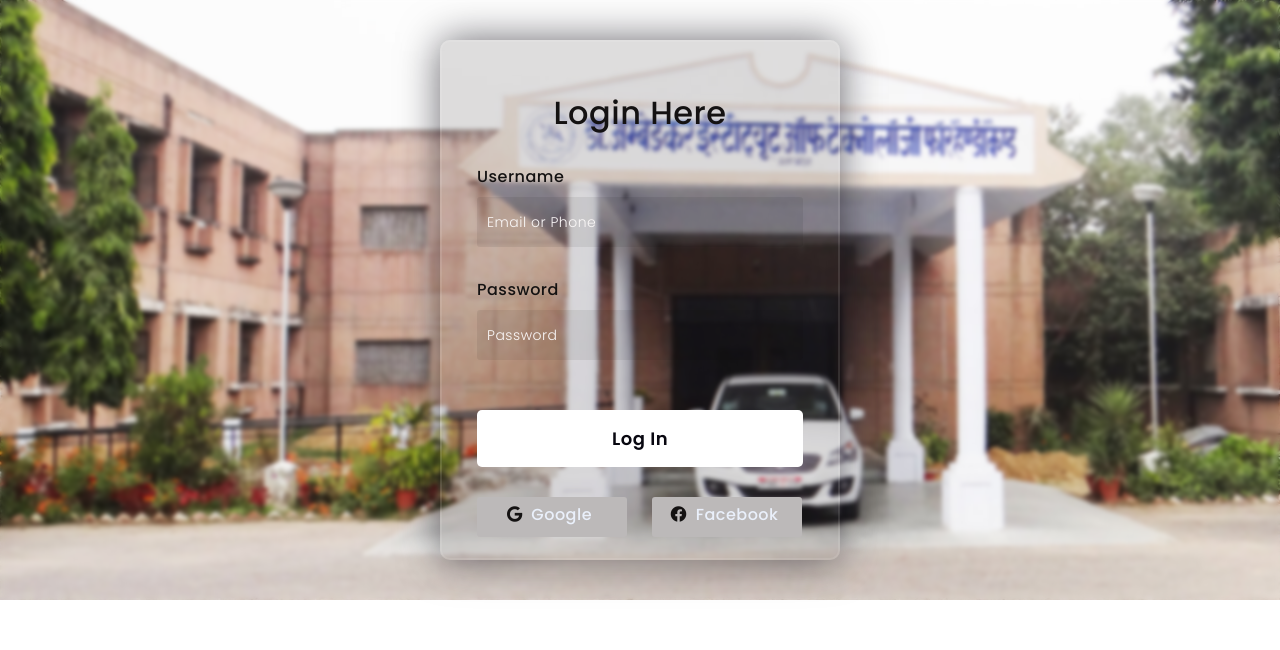
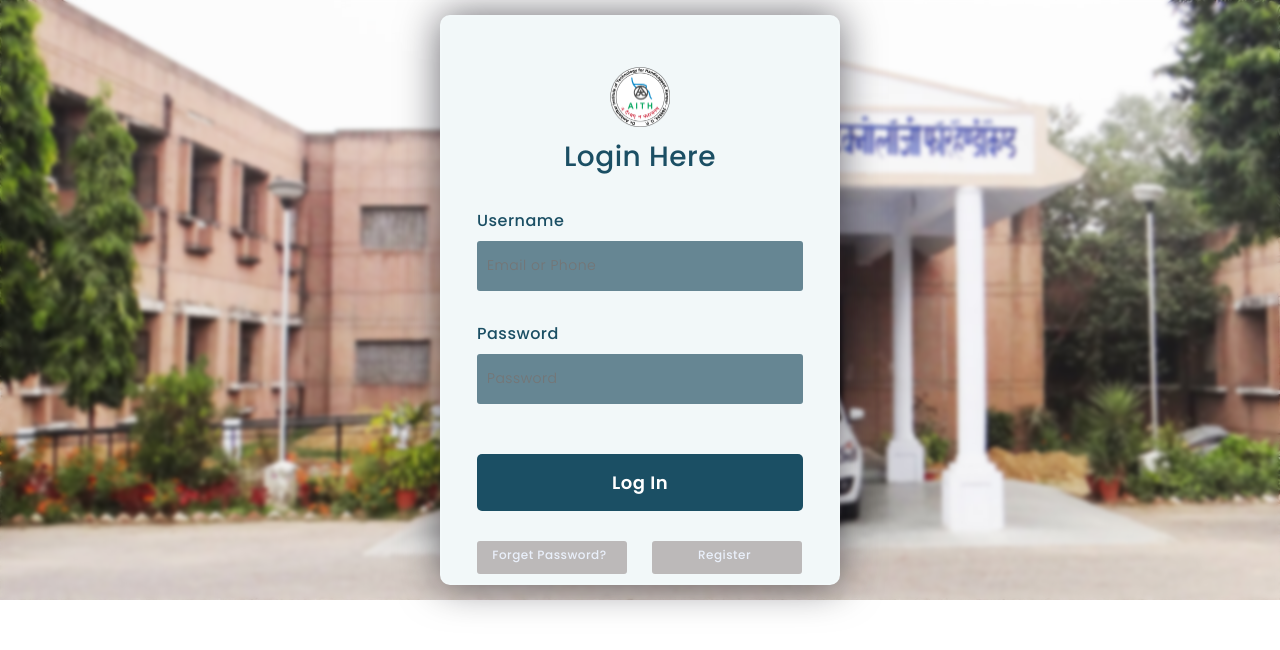
Before and after one commit to KhushbuY123/miniproject.github.io, a plain HTML site: page login.html in a window 1280 px wide. Drawn offline with Linux system fonts and the light colour scheme.

Commit message:
Added logi

```diff
--- a/login.html
+++ b/login.html
@@ -6,6 +6,7 @@
     <link rel="preconnect" href="https://fonts.gstatic.com">
     <link rel="stylesheet" href="https://cdnjs.cloudflare.com/ajax/libs/font-awesome/5.15.4/css/all.min.css">
     <link href="https://fonts.googleapis.com/css2?family=Poppins:wght@300;500;600&display=swap" rel="stylesheet">
+    <link rel="stylesheet" href="https://cdnjs.cloudflare.com/ajax/libs/font-awesome/6.4.2/css/all.min.css" integrity="sha512-z3gLpd7yknf1YoNbCzqRKc4qyor8gaKU1qmn+CShxbuBusANI9QpRohGBreCFkKxLhei6S9CQXFEbbKuqLg0DA==" crossorigin="anonymous" referrerpolicy="no-referrer" />
     <!--Stylesheet-->
     <style media="screen">
       *,
@@ -35,28 +36,27 @@ body{
     border-radius: 50%;
 }
 form{
-    height: 520px;
+    height: 570px;
     width: 400px;
-    background-color: rgba(18, 10, 10, 0.13);
+    background-color: #f2f8f9;
     position: absolute;
     transform: translate(-50%,-50%);
     top: 50%;
     left: 50%;
     border-radius: 10px;
-    backdrop-filter: blur(100px);
     border: 2px solid rgba(255,255,255,0.1);
     box-shadow: 0 0 40px rgba(8,7,16,0.6);
     padding: 50px 35px;
+    color:rgb(27, 79, 100);
 }
 form *{
     font-family: 'Poppins',sans-serif;
-    color: #141212;
     letter-spacing: 0.5px;
     outline: none;
     border: none;
 }
-form h3{
-    font-size: 32px;
+form h4{
+    font-size: 28px;
     font-weight: 500;
     line-height: 42px;
     text-align: center;
@@ -72,30 +72,26 @@ input{
     display: block;
     height: 50px;
     width: 100%;
-    background-color: rgba(11, 10, 10, 0.07);
+    background-color:rgb(102, 134, 147);
     border-radius: 3px;
     padding: 0 10px;
     margin-top: 8px;
     font-size: 14px;
     font-weight: 300;
 }
-::placeholder{
-    color: #faf7f7;
+input{
+    color: white;
 }
 button{
     margin-top: 50px;
     width: 100%;
-    background-color: #ffffff;
-    color: #080710;
+    background-color:rgb(27, 79, 100);
+    color: white;
     padding: 15px 0;
     font-size: 18px;
     font-weight: 600;
     border-radius: 5px;
     cursor: pointer;
-}
-button:hover{
-    background-color: rgba(29, 26, 26, 0.47);
-    color: white;
 }
 .social{
   margin-top: 30px;
@@ -109,6 +105,7 @@ button:hover{
   background-color: rgb(188, 185, 185);
   color: #eaf0fb;
   text-align: center;
+  font-size: 0.75rem;
 }
 .social div:hover{
   background-color: rgba(29, 26, 26, 0.47);
@@ -119,7 +116,17 @@ button:hover{
 .social i{
   margin-right: 4px;
 }
-
+.circle{
+    height: 60px;
+    width: 60px;
+    margin: auto;
+    border-radius: 50%;
+    margin-bottom: 0.55rem;
+}
+.circle img{
+    height: 60px;
+    width: 60px;
+}
     </style>
 </head>
 <body style="  background-image: url(img/college.jpeg); height: 600px; ">
@@ -128,7 +135,8 @@ button:hover{
         <div class="shape"></div>
     </div>
     <form>
-        <h3>Login Here</h3>
+        <div class="circle"><img src="img/mainlogo.png"></div>
+        <h4>Login Here</h4>
 
         <label for="username">Username</label>
         <input type="text" placeholder="Email or Phone" id="username">
@@ -138,8 +146,8 @@ button:hover{
 
         <button>Log In</button>
         <div class="social">
-          <div class="go"><i class="fab fa-google"></i>  Google</div>
-          <div class="fb"><i class="fab fa-facebook"></i>  Facebook</div>
+          <div class="go">Forget Password?</div>
+          <div class="fb"> Register</div>
         </div>
     </form>
 </body>
```
